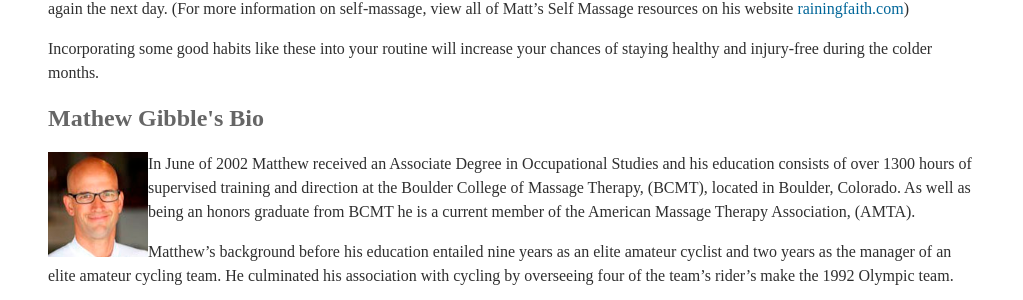
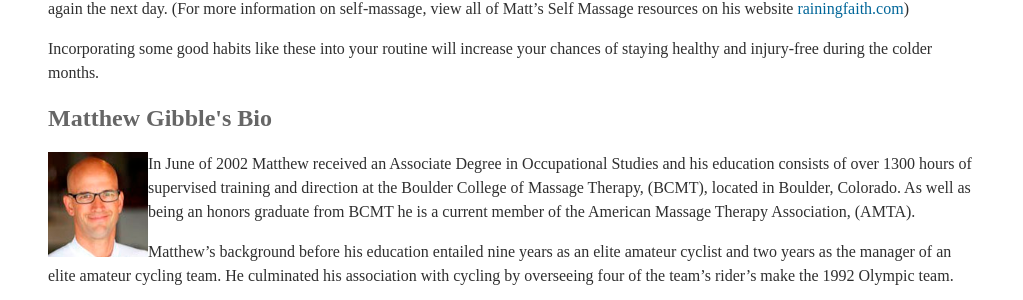
Before and after one commit to kingcu/blog.ridewithgps.com, a Jekyll site: the page built from _posts/2013-10-29-Winter-Cycling-Your-Body.markdown, in a window 1280 px wide and 900 px high, scrolled down 2865 px. Shown: the part 155-455 px from the top of the window, without its empty margins (128-1151 px from the left). Built offline with Jekyll 4.4.1, drawn with Linux system fonts in a browser that asks for light colours; nearby versions of some CDN libraries; some web fonts are replaced; Markdown is read by kramdown in place of the engine named in the settings; comment, search, counter and statistics services are not loaded.

Commit message:
fixing the typo in Matt's name in the bio title.

```diff
--- a/_posts/2013-10-29-Winter-Cycling-Your-Body.markdown
+++ b/_posts/2013-10-29-Winter-Cycling-Your-Body.markdown
@@ -28,7 +28,7 @@ To finish off, instead of just plopping down on the couch, I like to do a little
 
 Incorporating some good habits like these into your routine will increase your chances of staying healthy and injury-free during the colder months.
 
-<h2>Mathew Gibble's Bio</h2>
+<h2>Matthew Gibble's Bio</h2>
 <img src="/images/headshots/matt-gibble.jpg" align="left" margin-right="2px" width="100" >In June of 2002 Matthew received an Associate Degree in Occupational Studies and his education consists of over 1300 hours of supervised training and direction at the Boulder College of Massage Therapy, (BCMT), located in Boulder, Colorado. As well as being an honors graduate from BCMT he is a current member of the American Massage Therapy Association, (AMTA).
 
 Matthew’s background before his education entailed nine years as an elite amateur cyclist and two years as the manager of an elite amateur cycling team. He culminated his association with cycling by overseeing four of the team’s rider’s make the 1992 Olympic team.
```
